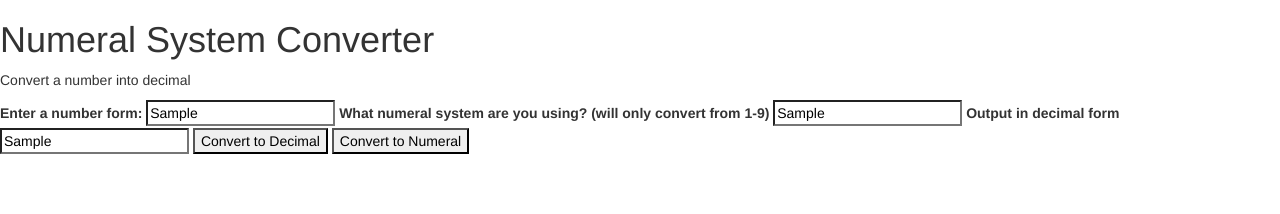
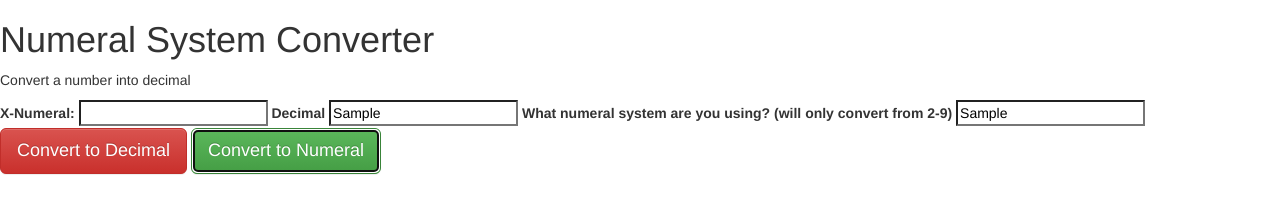
Before and after one commit to mlawson3691/numeral-converter, a plain HTML site: page index.html in a window 1280 px wide. Both pictures are taken after typing "Sample", "Sample", "Sample" into the empty fields and a click on the button "Convert to Numeral". Drawn offline with Linux system fonts and the light colour scheme.

Commit message:
made the conversion two directional

```diff
--- a/index.html
+++ b/index.html
@@ -13,14 +13,17 @@
     <h1>Numeral System Converter</h1>
     <p>Convert a number into decimal</p>
     <form class="" action="index.html" method="post">
-      <label for="">Enter a number form:</label>
+      <label for="">X-Numeral:</label>
       <input id="numeral" type="text" name="name" value="">
-      <label for="">What numeral system are you using? (will only convert from 1-9)</label>
+      <label for="">Decimal</label>
+      <input id="decimal" type="text">
+      <label for="">What numeral system are you using? (will only convert from 2-9)</label>
       <input id="numeralSystem" type="text" name="name" value="">
-      <label for="">Output in decimal form</label>
-      <input id="decimal" type="text">
-      <button id="submitNumeral" type="button" name="button">Convert to Decimal</button>
-      <button id="submitDecimal" type="button" name="button">Convert to Numeral</button>
+      <div class="">
+        <button class="btn btn-danger btn-lg" id="submitNumeral" type="button" name="button">Convert to Decimal</button>
+        <button class="btn btn-success btn-lg" id="submitDecimal" type="button" name="button">Convert to Numeral</button>
+      </div>
+
     </form>
     <p id="results"> </p>
 
--- a/js/scripts.js
+++ b/js/scripts.js
@@ -27,15 +27,19 @@ $(function(){
     $("#decimal").val(result);
   });
   $("#submitDecimal").click(function(){
-    var input = $("#decimal");
+    debugger;
+    var input = $("#decimal").val();
     var numeralSystem = parseInt($("#numeralSystem").val());
     var numeralArray = [];
+    var remainder;
     while(input >= 1) {
-      var remainder = input % numeralSystem;
+      remainder = input % numeralSystem;
       input -= remainder;
       input /= numeralSystem;
       numeralArray.unshift(remainder);
     }
+    var result = numeralArray.join("");
+    console.log(result);
 
     $("#numeral").val(result);
   })
```
